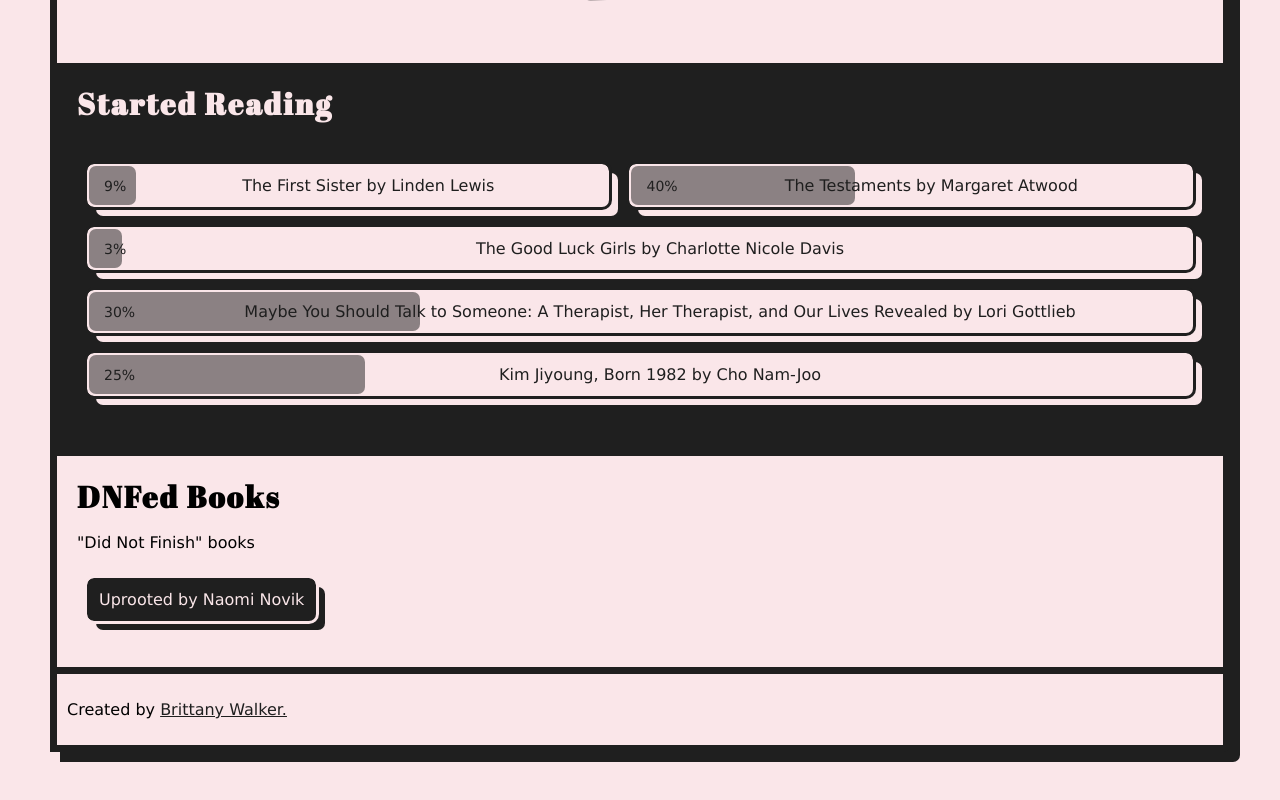
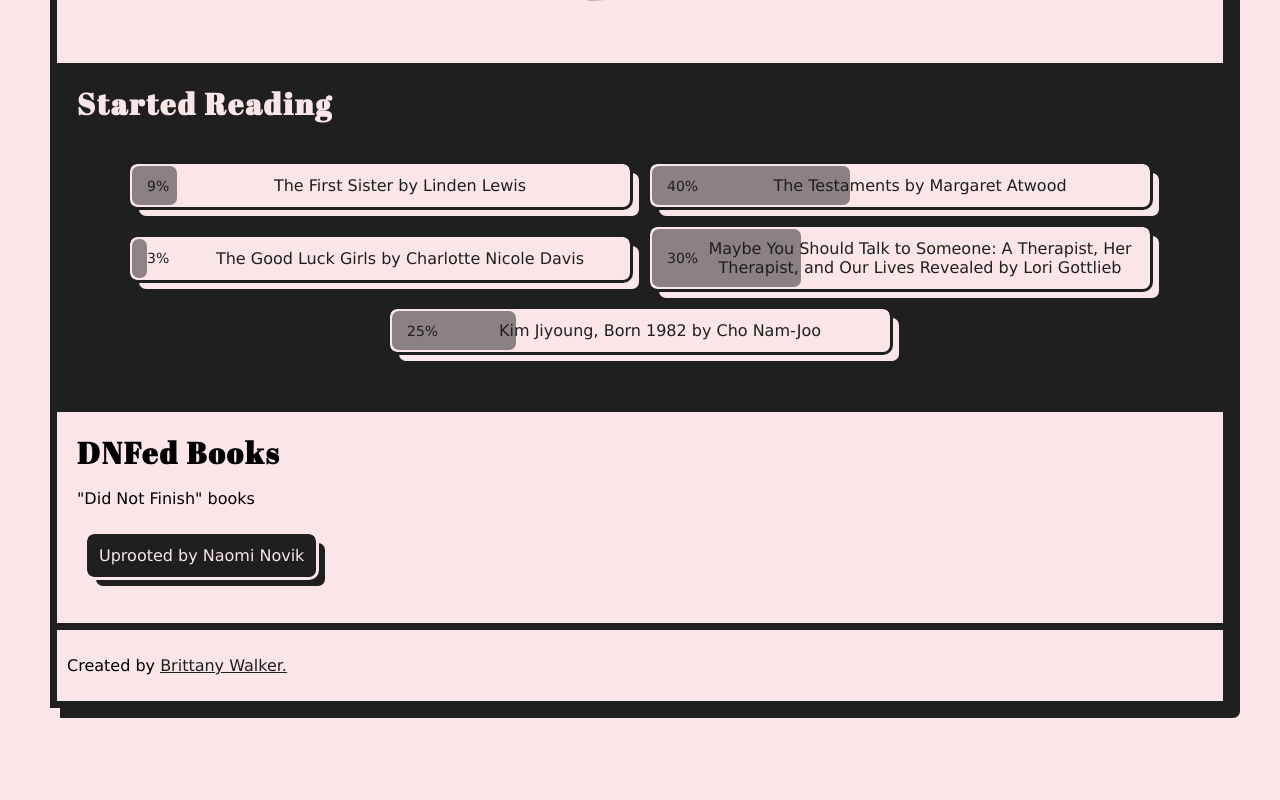
Before and after one commit to brittanyrw/thebookishlog, a Vue app: page / in a window 1280 px wide. Shown: the part 1665-2465 px from the top of the page. After the commit the page ends 2423 px from the top, so only its background shows below. Built offline with nearby package versions, Linux system fonts and the light colour scheme.

Commit message:
Linter and styling update

```diff
--- a/src/components/Books.vue
+++ b/src/components/Books.vue
@@ -161,6 +161,9 @@ export default {
       flex-wrap: wrap;
       margin: 30px auto;
       max-width: 1400px;
+      justify-content: center;
+      align-items: center;
+      align-content: center;
       li {
         flex-grow: 1;
         background-color: $pink;
@@ -172,6 +175,7 @@ export default {
         border-radius: 7px;
         color: $black;
         outline: 3px solid $black;
+        max-width: 500px;
         p {
           margin: 0;
           position: relative;
--- a/src/components/Date.vue
+++ b/src/components/Date.vue
@@ -16,7 +16,7 @@ export default {};
 @import "@/assets/styles/varibles.scss";
 
 h2 {
-    text-align: center;
-    margin: 20px;
+  text-align: center;
+  margin: 20px;
 }
 </style>
--- a/src/components/Genre.vue
+++ b/src/components/Genre.vue
@@ -16,7 +16,7 @@ export default {};
 @import "@/assets/styles/varibles.scss";
 
 h2 {
-    text-align: center;
-    margin: 20px;
+  text-align: center;
+  margin: 20px;
 }
 </style>
--- a/src/components/Other.vue
+++ b/src/components/Other.vue
@@ -16,7 +16,7 @@ export default {};
 @import "@/assets/styles/varibles.scss";
 
 h2 {
-    text-align: center;
-    margin: 20px;
+  text-align: center;
+  margin: 20px;
 }
 </style>
```
Also changed, not shown: src/views/Dates.vue (line endings or trailing spaces), src/views/Genres.vue (line endings or trailing spaces), src/views/OtherData.vue (line endings or trailing spaces).
